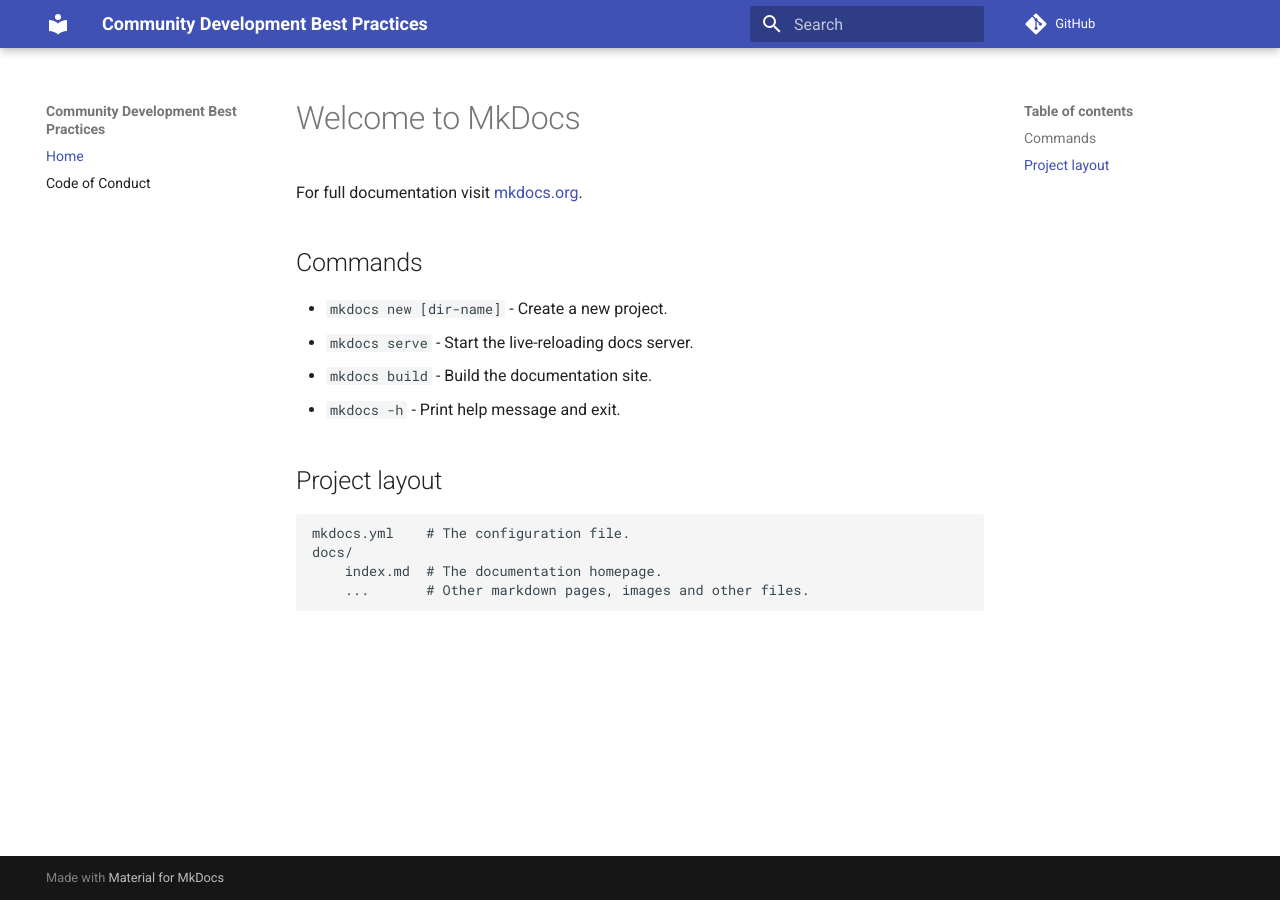
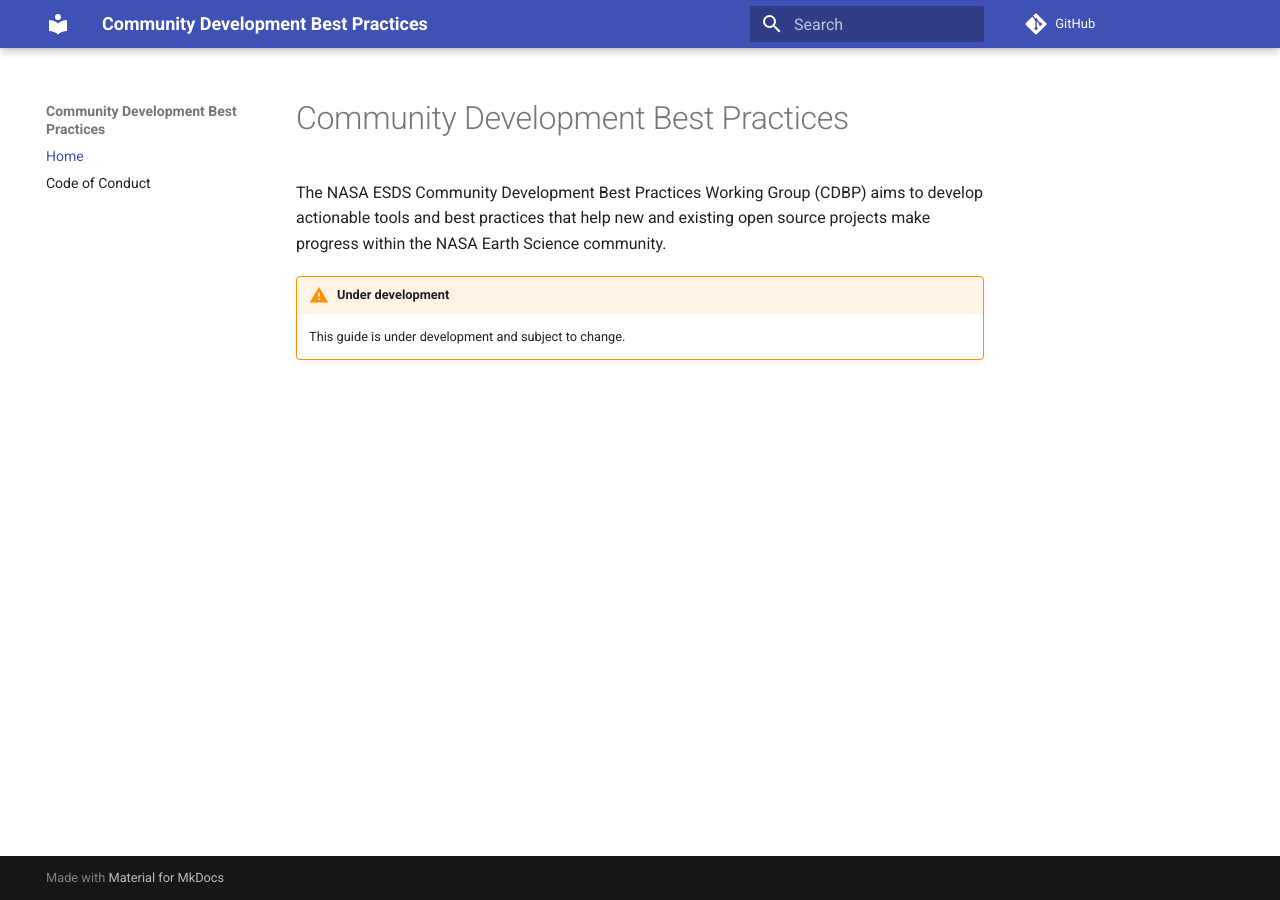
Before and after one commit to ESIPFed/esds-community-guide, an MkDocs documentation site: the page built from docs/index.md, in a window 1280 px wide. Built offline with MkDocs 1.6.1 and Material for MkDocs 9.7.7, drawn with Linux system fonts in a browser that asks for light colours; comment, search, counter and statistics services are not loaded.

Commit message:
minimal front page

```diff
--- a/docs/index.md
+++ b/docs/index.md
@@ -1,17 +1,9 @@
-# Welcome to MkDocs
+# Community Development Best Practices
 
-For full documentation visit [mkdocs.org](https://www.mkdocs.org).
+The NASA ESDS Community Development Best Practices Working Group (CDBP) aims to
+develop actionable tools and best practices that help new and existing open
+source projects make progress within the NASA Earth Science community.
 
-## Commands
+!!! warning "Under development"
 
-* `mkdocs new [dir-name]` - Create a new project.
-* `mkdocs serve` - Start the live-reloading docs server.
-* `mkdocs build` - Build the documentation site.
-* `mkdocs -h` - Print help message and exit.
-
-## Project layout
-
-    mkdocs.yml    # The configuration file.
-    docs/
-        index.md  # The documentation homepage.
-        ...       # Other markdown pages, images and other files.
+    This guide is under development and subject to change.
```
